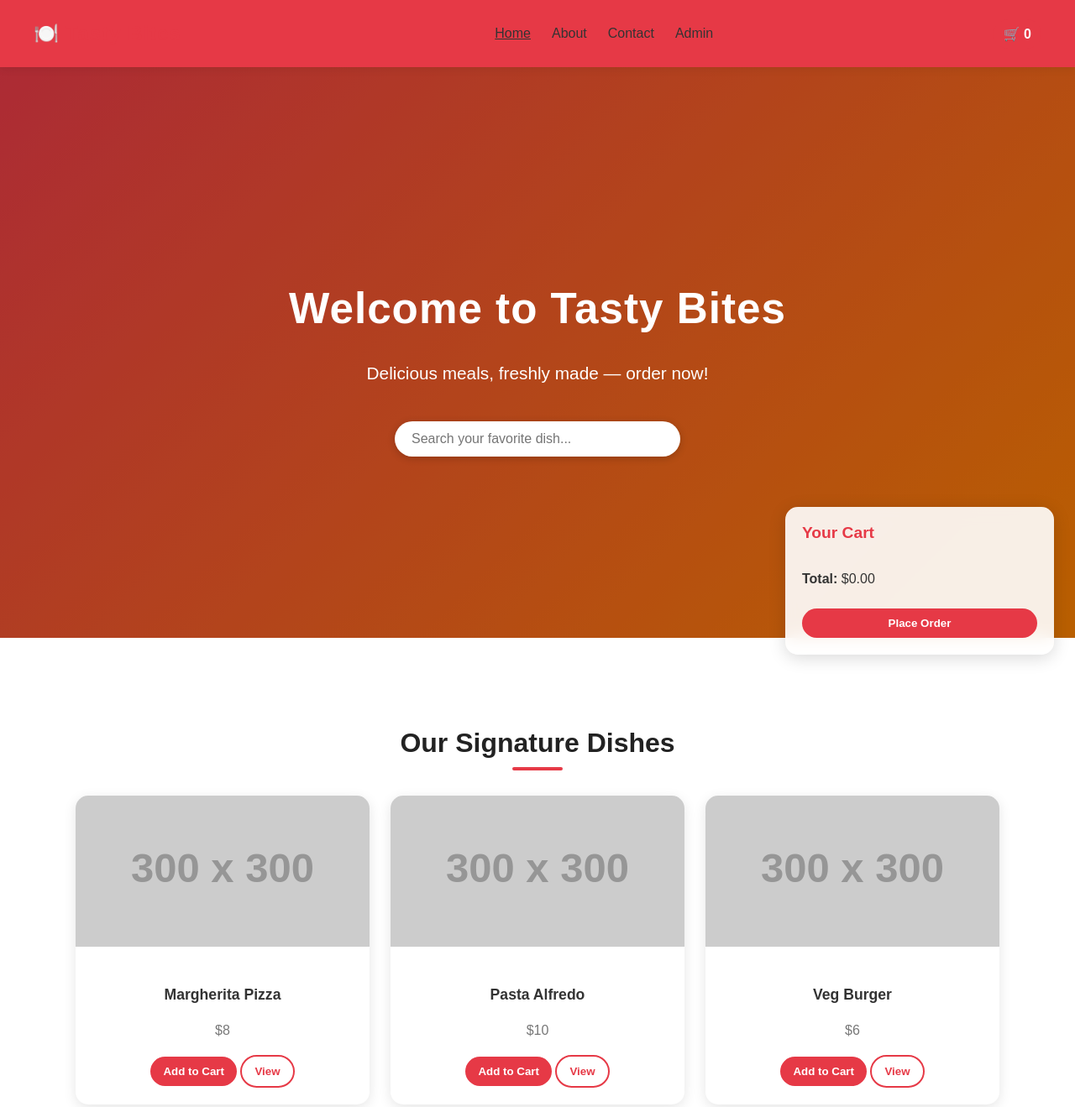
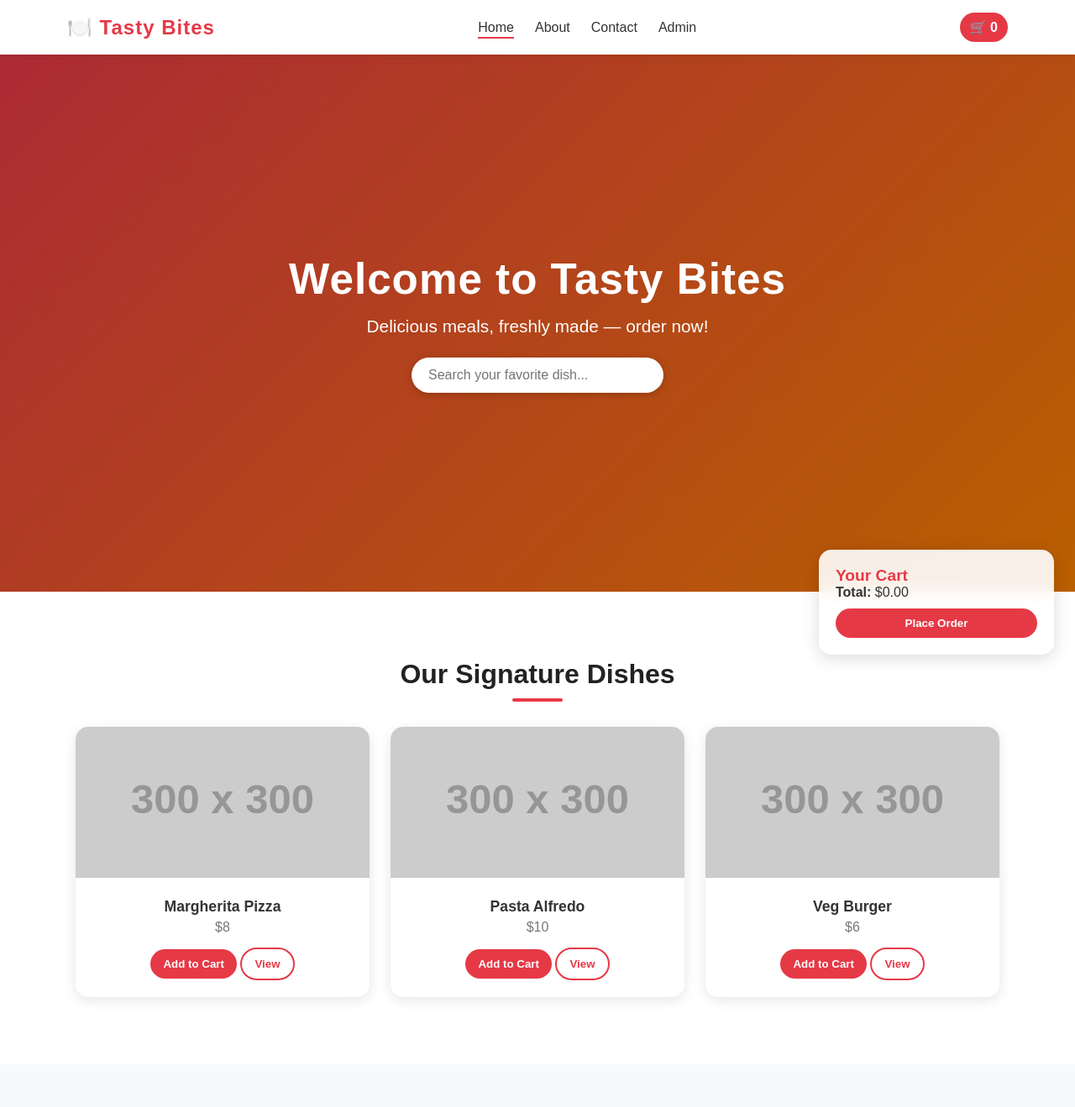
Before and after one commit to VinayakaK2/Restaurent-mini-project1, a plain HTML site: page index.html in a window 1280 px wide. Shown: the top 1319 px of the page at 84% size. After the commit the page ends 1268 px from the top, so only its background shows below. Drawn offline with Linux system fonts and the light colour scheme; placeholder pictures from the web are drawn by us.

Commit message:
Update style.css

```diff
--- a/style.css
+++ b/style.css
@@ -1,115 +1,376 @@
-body {
-  font-family: Arial, sans-serif;
+/* ========== GLOBAL RESET ========== */
+* {
+  box-sizing: border-box;
   margin: 0;
-  background: #fafafa;
-  color: #333;
+  padding: 0;
 }
 
-/* NAVBAR */
+body {
+  font-family: 'Poppins', sans-serif;
+  background: #f8f9fa;
+  color: #333;
+  overflow-x: hidden;
+}
+
+/* ========== NAVBAR ========== */
+header {
+  background: rgba(255, 255, 255, 0.95);
+  backdrop-filter: blur(10px);
+  position: sticky;
+  top: 0;
+  z-index: 100;
+  box-shadow: 0 2px 10px rgba(0,0,0,0.08);
+}
 .navbar {
   display: flex;
   justify-content: space-between;
-  background: #e63946;
-  color: white;
-  padding: 15px 30px;
   align-items: center;
+  padding: 15px 40px;
+  max-width: 1200px;
+  margin: 0 auto;
+}
+.logo {
+  font-size: 1.5rem;
+  font-weight: 700;
+  color: #e63946;
+  letter-spacing: 1px;
 }
 .nav-links {
   display: flex;
-  gap: 20px;
+  list-style: none;
+  gap: 25px;
 }
 .nav-links a {
-  color: white;
   text-decoration: none;
-  font-weight: bold;
+  font-weight: 500;
+  color: #333;
+  transition: 0.3s;
+  position: relative;
 }
-.nav-links a:hover,
-.nav-links .active {
-  text-decoration: underline;
+.nav-links a::after {
+  content: "";
+  position: absolute;
+  bottom: -5px;
+  left: 0;
+  width: 0%;
+  height: 2px;
+  background: #e63946;
+  transition: width 0.3s;
+}
+.nav-links a:hover::after,
+.nav-links a.active::after {
+  width: 100%;
 }
 .cart-icon {
+  background: #e63946;
+  color: #fff;
+  padding: 8px 12px;
+  border-radius: 25px;
+  font-weight: bold;
   cursor: pointer;
+  transition: all 0.3s ease;
+}
+.cart-icon:hover {
+  background: #d62828;
+  transform: scale(1.05);
 }
 
-/* HERO */
+/* ========== HERO SECTION ========== */
 .hero {
+  height: 80vh;
+  background: linear-gradient(135deg, #e63946, #f77f00);
+  color: white;
+  display: flex;
+  flex-direction: column;
+  justify-content: center;
+  align-items: center;
   text-align: center;
-  background: url('https://images.unsplash.com/photo-1600891964599-f61ba0e24092') center/cover;
-  color: white;
-  padding: 100px 20px;
+  padding: 20px;
+  background-size: cover;
+  background-position: center;
+  position: relative;
+}
+.hero::before {
+  content: "";
+  position: absolute;
+  inset: 0;
+  background: rgba(0,0,0,0.25);
+}
+.hero h1 {
+  position: relative;
+  font-size: 3rem;
+  font-weight: 700;
+  letter-spacing: 1px;
+  margin-bottom: 15px;
+  z-index: 2;
+  animation: fadeInDown 1s ease-out;
+}
+.hero p {
+  font-size: 1.2rem;
+  font-weight: 400;
+  margin-bottom: 25px;
+  z-index: 2;
+  animation: fadeInUp 1.2s ease;
 }
 .hero input {
-  margin-top: 20px;
-  padding: 10px;
-  width: 250px;
-  border-radius: 5px;
+  z-index: 2;
+  padding: 12px 20px;
+  border-radius: 30px;
   border: none;
+  width: 300px;
+  max-width: 90%;
+  box-shadow: 0 2px 10px rgba(0,0,0,0.2);
+  font-size: 1rem;
+  outline: none;
+  transition: all 0.3s ease;
+}
+.hero input:focus {
+  transform: scale(1.05);
 }
 
-/* MENU GRID */
-.menu {
-  padding: 40px;
+@keyframes fadeInDown {
+  from { opacity: 0; transform: translateY(-30px); }
+  to { opacity: 1; transform: translateY(0); }
+}
+@keyframes fadeInUp {
+  from { opacity: 0; transform: translateY(30px); }
+  to { opacity: 1; transform: translateY(0); }
+}
+
+/* ========== MENU SECTION ========== */
+#menu {
+  padding: 80px 40px;
+  background: #fff;
   text-align: center;
+}
+#menu h2 {
+  font-size: 2rem;
+  color: #222;
+  margin-bottom: 30px;
+  position: relative;
+}
+#menu h2::after {
+  content: "";
+  width: 60px;
+  height: 4px;
+  background: #e63946;
+  display: block;
+  margin: 10px auto 0;
+  border-radius: 2px;
 }
 .menu-grid {
   display: grid;
-  grid-template-columns: repeat(auto-fit, minmax(220px, 1fr));
-  gap: 20px;
+  grid-template-columns: repeat(auto-fit, minmax(260px, 1fr));
+  gap: 25px;
+  max-width: 1100px;
+  margin: 0 auto;
 }
 .menu-item {
-  background: white;
-  border-radius: 8px;
-  box-shadow: 0 2px 5px rgba(0,0,0,0.1);
+  background: #fff;
+  border-radius: 15px;
+  box-shadow: 0 4px 15px rgba(0,0,0,0.1);
   overflow: hidden;
-  transition: transform 0.2s;
+  transition: all 0.3s ease;
 }
-.menu-item:hover { transform: scale(1.05); }
+.menu-item:hover {
+  transform: translateY(-8px);
+  box-shadow: 0 8px 20px rgba(0,0,0,0.15);
+}
 .menu-item img {
   width: 100%;
-  height: 150px;
+  height: 180px;
   object-fit: cover;
 }
 .menu-item .info {
-  padding: 10px;
+  padding: 20px;
 }
+.menu-item .info h4 {
+  font-size: 1.1rem;
+  font-weight: 600;
+}
+.menu-item .info p {
+  color: #777;
+  margin: 5px 0 15px;
+}
+
+/* BUTTONS */
 .btn-primary, .btn-ghost, .btn-danger {
+  padding: 10px 15px;
+  border-radius: 25px;
+  border: none;
   cursor: pointer;
-  padding: 8px 12px;
-  border: none;
-  border-radius: 5px;
-  margin-top: 5px;
+  transition: all 0.3s ease;
+  font-weight: 600;
 }
-.btn-primary { background: #e63946; color: white; }
-.btn-ghost { background: transparent; border: 1px solid #e63946; color: #e63946; }
-.btn-danger { background: #d62828; color: white; }
+.btn-primary {
+  background: #e63946;
+  color: white;
+}
+.btn-primary:hover {
+  background: #d62828;
+  transform: scale(1.05);
+}
+.btn-ghost {
+  background: transparent;
+  border: 2px solid #e63946;
+  color: #e63946;
+}
+.btn-ghost:hover {
+  background: #e63946;
+  color: white;
+  transform: scale(1.05);
+}
+.btn-danger {
+  background: #d62828;
+  color: white;
+}
+.btn-danger:hover {
+  background: #a4161a;
+}
 
-/* CART */
-.cart {
+/* ========== CART ========== */
+#cart {
   position: fixed;
   bottom: 20px;
-  right: 20px;
-  background: white;
-  border: 1px solid #ccc;
-  padding: 15px;
-  width: 250px;
-  border-radius: 8px;
-  box-shadow: 0 2px 8px rgba(0,0,0,0.1);
+  right: 25px;
+  background: rgba(255,255,255,0.9);
+  backdrop-filter: blur(10px);
+  border-radius: 15px;
+  padding: 20px;
+  width: 280px;
+  box-shadow: 0 4px 20px rgba(0,0,0,0.15);
+  animation: fadeInUp 0.8s ease;
 }
-.cart ul {
+#cart h3 {
+  margin-top: 0;
+  font-size: 1.2rem;
+  color: #e63946;
+}
+#cart ul {
+  max-height: 200px;
+  overflow-y: auto;
   list-style: none;
   padding: 0;
 }
+#cart ul li {
+  margin-bottom: 8px;
+  font-size: 0.9rem;
+}
+#place-order {
+  width: 100%;
+  margin-top: 10px;
+}
 
-/* ADMIN */
-.hidden { display: none; }
+/* ========== PAGES (About / Contact) ========== */
+.page-section {
+  padding: 80px 40px;
+  text-align: center;
+  background: #fff;
+  max-width: 900px;
+  margin: 40px auto;
+  border-radius: 12px;
+  box-shadow: 0 4px 15px rgba(0,0,0,0.08);
+}
+.page-section h1 {
+  color: #e63946;
+  font-size: 2rem;
+  margin-bottom: 20px;
+}
+.page-section p {
+  font-size: 1rem;
+  line-height: 1.6;
+  color: #444;
+}
+
+/* CONTACT FORM */
+form {
+  display: flex;
+  flex-direction: column;
+  align-items: center;
+  gap: 15px;
+  margin-top: 20px;
+}
+form input, form textarea {
+  width: 100%;
+  max-width: 500px;
+  padding: 12px 15px;
+  border-radius: 8px;
+  border: 1px solid #ddd;
+  font-family: inherit;
+}
+form input:focus, form textarea:focus {
+  outline: none;
+  border-color: #e63946;
+  box-shadow: 0 0 5px rgba(230,57,70,0.4);
+}
+
+/* ========== ADMIN PANEL ========== */
 .login-page {
   text-align: center;
-  padding: 50px;
+  padding: 80px 20px;
+}
+.login-page input {
+  display: block;
+  margin: 10px auto;
+  padding: 10px;
+  width: 220px;
+  border-radius: 8px;
+  border: 1px solid #ccc;
+}
+.admin-panel {
+  padding: 40px;
+}
+.admin-header {
+  display: flex;
+  justify-content: space-between;
+  align-items: center;
+  margin-bottom: 20px;
 }
 .admin-section {
+  background: #fff;
+  border-radius: 12px;
+  box-shadow: 0 3px 10px rgba(0,0,0,0.08);
+  margin: 20px 0;
   padding: 20px;
 }
-.page-section {
-  padding: 60px;
-  text-align: center;
+.admin-section h3 {
+  color: #e63946;
+  margin-bottom: 10px;
 }
+.admin-section input {
+  margin: 5px;
+  padding: 8px 10px;
+  border-radius: 6px;
+  border: 1px solid #ccc;
+}
+.admin-section ul {
+  list-style: none;
+  padding-left: 0;
+  margin-top: 15px;
+}
+.admin-section ul li {
+  padding: 8px;
+  border-bottom: 1px solid #eee;
+}
+
+/* ========== RESPONSIVE DESIGN ========== */
+@media (max-width: 768px) {
+  .navbar {
+    flex-direction: column;
+    padding: 10px 20px;
+    gap: 10px;
+  }
+  .hero h1 {
+    font-size: 2rem;
+  }
+  .hero p {
+    font-size: 1rem;
+  }
+  .menu-grid {
+    grid-template-columns: repeat(auto-fit, minmax(200px, 1fr));
+  }
+  #cart {
+    width: 90%;
+    right: 5%;
+  }
+}
```
